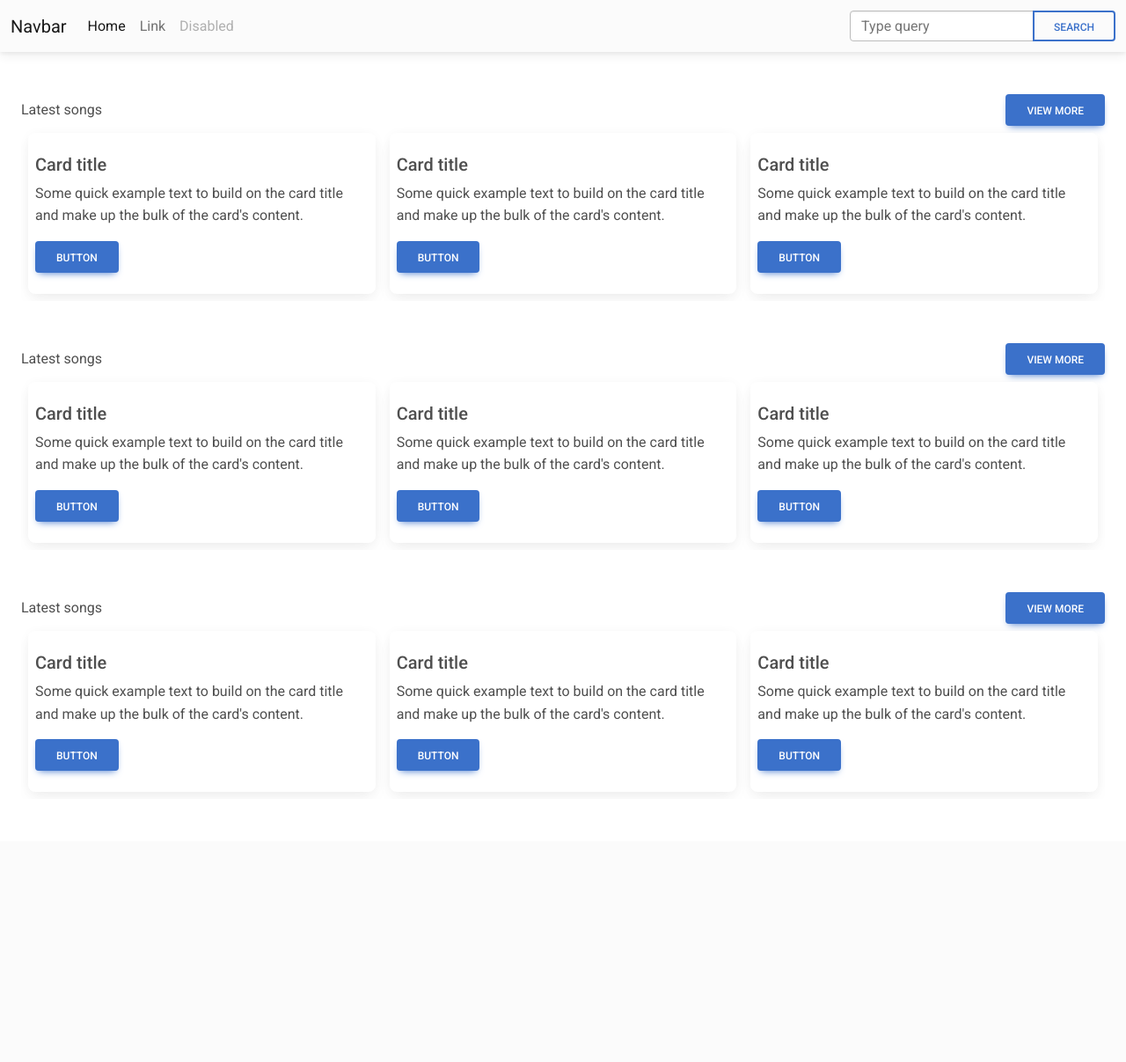
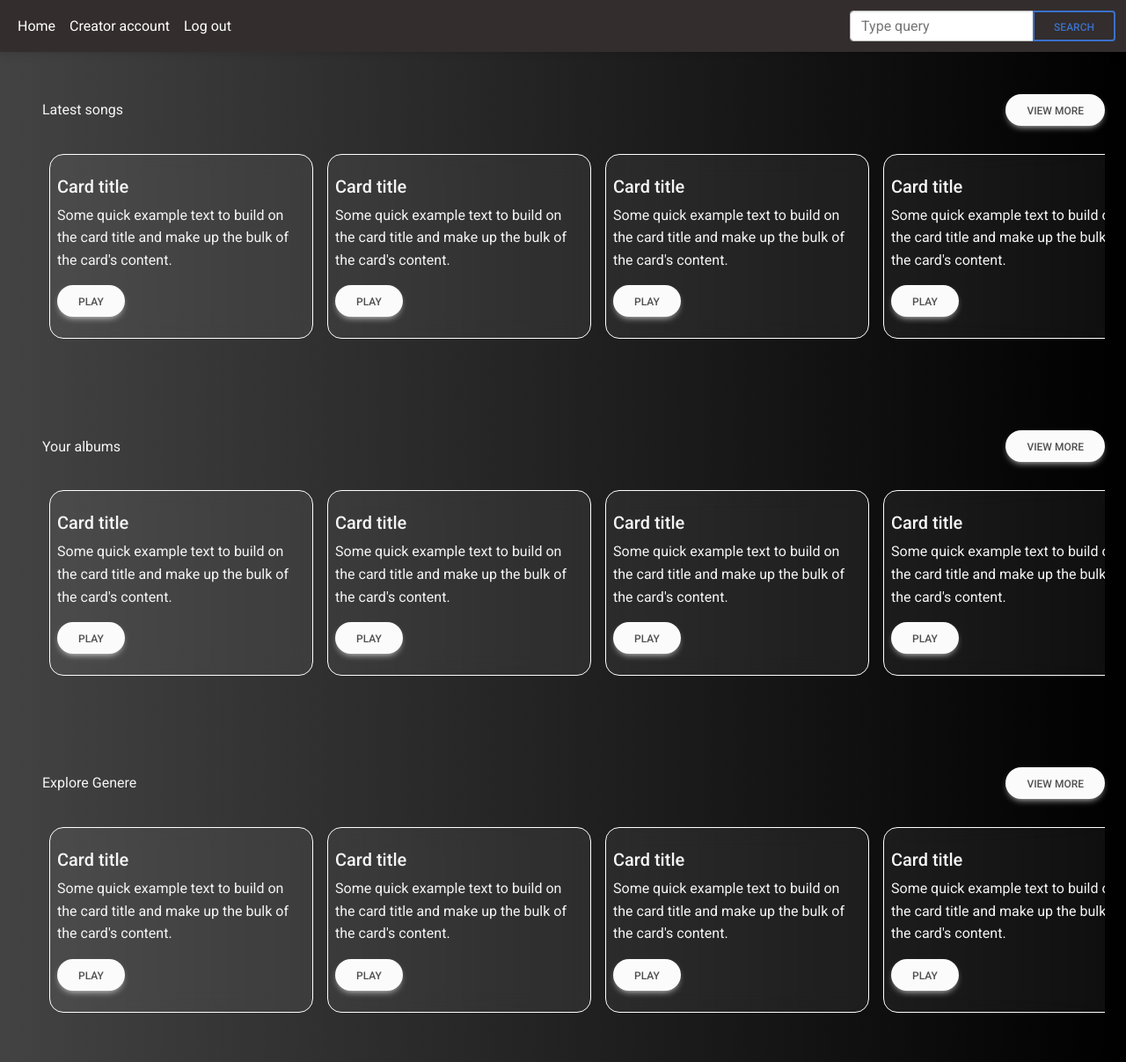
Before and after one commit to Vaibhav240804/Music-streaming-platform, a Flask app: page /home in a window 1280 px wide. Shown: the whole page at 88% size. Before the commit the page ends 882 px from the top, so only its background shows below. Run offline with Flask 3, Linux system fonts and the light colour scheme; some libraries are stand-ins or nearby versions.

Commit message:
adding styles

```diff
--- a/app.py
+++ b/app.py
@@ -46,10 +46,13 @@ def register_user():
 
 # Route for retrieving user information based on username
 
-@app.route("/play",methods=["GET"])
+@app.route("/",methods=["GET"])
 def lyrics():
     return render_template("lyricsnplay.html")
 
+@app.route("/play",methods=["GET"])
+def play():
+    return render_template("lyricsnplay.html")
 
 @app.route("/getuser/loginuser", methods=["GET"])
 def get_user(username):
--- /dev/null
+++ b/static/global.css
@@ -0,0 +1,59 @@
+body {
+  background: #000000; /* fallback for old browsers */
+  background: -webkit-linear-gradient(
+    to right,
+    #434343,
+    #000000
+  ); /* Chrome 10-25, Safari 5.1-6 */
+  background: linear-gradient(
+    to right,
+    #434343,
+    #000000
+  ); /* W3C, IE 10+/ Edge, Firefox 16+, Chrome 26+, Opera 12+, Safari 7+ */
+  overflow-x: hidden;
+  color: whitesmoke;
+}
+.homeparent {
+  color: whitesmoke;
+}
+body::-webkit-scrollbar {
+  width: 12px;
+}
+
+/* Track */
+body::-webkit-scrollbar-track {
+  background-color: #f1f1f1;
+}
+
+/* Handle */
+body::-webkit-scrollbar-thumb {
+  background-color: #a8a6a6;
+  border-radius: 6px;
+}
+
+body::-webkit-scrollbar-thumb:hover {
+  background-color: #555;
+}
+.scrolling-container::-webkit-scrollbar {
+  background-color: inherit;
+  width: inherit;
+}
+.scrolling-container::-webkit-scrollbar-track {
+  background-color: inherit;
+}
+.scrolling-container::-webkit-scrollbar-thumb {
+  background-color: inherit;
+  border-radius: inherit;
+}
+.scrolling-container::-webkit-scrollbar-thumb:hover {
+  background-color: inherit;
+}
+.card {
+  /* From https://css.glass */
+  background: rgba(255, 255, 255, 0.06);
+  border-radius: 16px;
+  box-shadow: 0 4px 30px rgba(0, 0, 0, 0.1);
+  backdrop-filter: blur(10.6px);
+  -webkit-backdrop-filter: blur(10.6px);
+  border: 1px solid rgba(255, 255, 255, 1);
+}
--- a/templates/home.html
+++ b/templates/home.html
@@ -18,33 +18,27 @@
       href="https://cdnjs.cloudflare.com/ajax/libs/mdb-ui-kit/6.4.2/mdb.min.css"
       rel="stylesheet"
     />
+    <link
+      rel="stylesheet"
+      href="{{ url_for('static', filename='global.css') }}"
+    />
   </head>
   <style></style>
   <body>
-    <nav class="navbar navbar-expand-lg navbar-light bg-light">
+    <nav class="navbar navbar-expand-lg navbar-dark bg-dark">
       <div class="container-fluid">
-        <button
-          class="navbar-toggler"
-          type="button"
-          data-mdb-toggle="collapse"
-          data-mdb-target="#navbarTogglerDemo03"
-          aria-controls="navbarTogglerDemo03"
-          aria-expanded="false"
-          aria-label="Toggle navigation"
-        >
-          <i class="fas fa-bars"></i>
-        </button>
-        <a class="navbar-brand" href="#">Navbar</a>
         <div class="collapse navbar-collapse" id="navbarTogglerDemo03">
           <ul class="navbar-nav me-auto mb-2 mb-lg-0">
             <li class="nav-item">
-              <a class="nav-link active" aria-current="page" href="#">Home</a>
+              <a class="nav-link active" aria-current="page" href="/home"
+                >Home</a
+              >
             </li>
             <li class="nav-item">
-              <a class="nav-link" href="#">Link</a>
+              <a class="nav-link active" href="/creator">Creator account</a>
             </li>
             <li class="nav-item">
-              <a class="nav-link disabled">Disabled</a>
+              <a class="nav-link active">Log out</a>
             </li>
           </ul>
           <form class="d-flex input-group w-auto">
@@ -65,130 +59,224 @@
         </div>
       </div>
     </nav>
-    <div class="d-flex flex-column align-items-end px-4 my-5">
     <div
-        class="w-100 d-flex flex-row align-items-center justify-content-between"
+      class="homeparent vw-100 min-vh-100 ps-4 d-flex flex-column align-items-center justify-content-center"
+    >
+      <div class="w-100 d-flex flex-column align-items-end px-4 my-5">
+        <div
+          class="w-100 mb-4 d-flex flex-row align-items-center justify-content-between"
         >
           <span>Latest songs</span
-        ><a class="btn btn-primary" href="#" role="button">View more</a>
+          ><a class="btn btn-light btn-rounded" href="#" role="button">View more</a>
         </div>
         <div
-        class="vh-10 d-flex justify-content-start flex-row align-items-center overflow-x-scroll"
+          class="scrolling-container w-100 vh-10 d-flex justify-content-start flex-row align-items-center overflow-x-scroll"
         >
-        <div class="card m-2" style="width: 33%; height: 100%">
+          <div
+            class="h-100 d-flex justify-content-start flex-row align-items-center"
+            style="
+              min-width: min-content;
+              max-width: max-content;
+              margin: 0 auto;
+              overflow-x: auto;
+            "
+          >
+            <div class="card m-2 hover-shadow" style="width: 300px; height: 100%">
               <div class="card-body px-2">
                 <h5 class="card-title">Card title</h5>
                 <p class="card-text">
-              Some quick example text to build on the card title and make up the
-              bulk of the card's content.
+                  Some quick example text to build on the card title and make up
+                  the bulk of the card's content.
                 </p>
-            <a href="/play" type="button" class="btn btn-primary">Button</a>
+                <a type="button" href="/play" class="btn btn-light btn-rounded">Play</a>
               </div>
             </div>
-        <div class="card m-2" style="width: 33%; height: 100%">
+            <div class="card m-2 hover-shadow" style="width: 300px; height: 100%">
               <div class="card-body px-2">
                 <h5 class="card-title">Card title</h5>
                 <p class="card-text">
-              Some quick example text to build on the card title and make up the
-              bulk of the card's content.
+                  Some quick example text to build on the card title and make up
+                  the bulk of the card's content.
                 </p>
-            <button type="button" class="btn btn-primary">Button</button>
+                <a type="button" href="/play" class="btn btn-light btn-rounded">Play</a>
               </div>
             </div>
-        <div class="card m-2" style="width: 33%; height: 100%">
+            <div class="card m-2 hover-shadow" style="width: 300px; height: 100%">
               <div class="card-body px-2">
                 <h5 class="card-title">Card title</h5>
                 <p class="card-text">
-              Some quick example text to build on the card title and make up the
-              bulk of the card's content.
+                  Some quick example text to build on the card title and make up
+                  the bulk of the card's content.
                 </p>
-            <button type="button" class="btn btn-primary">Button</button>
+                <a type="button" href="/play" class="btn btn-light btn-rounded">Play</a>
+              </div>
+            </div>
+            <div class="card m-2 hover-shadow" style="width: 300px; height: 100%">
+              <div class="card-body px-2">
+                <h5 class="card-title">Card title</h5>
+                <p class="card-text">
+                  Some quick example text to build on the card title and make up
+                  the bulk of the card's content.
+                </p>
+                <a type="button" href="/play" class="btn btn-light btn-rounded">Play</a>
+              </div>
+            </div>
+            <div class="card m-2 hover-shadow" style="width: 300px; height: 100%">
+              <div class="card-body px-2">
+                <h5 class="card-title">Card title</h5>
+                <p class="card-text">
+                  Some quick example text to build on the card title and make up
+                  the bulk of the card's content.
+                </p>
+                <a type="button" href="/play" class="btn btn-light btn-rounded">Play</a>
+              </div>
             </div>
           </div>
         </div>
       </div>
 
-    <div class="d-flex flex-column align-items-end px-4 my-5">
+      <div class="w-100 d-flex flex-column align-items-end px-4 my-5">
         <div
-        class="w-100 d-flex flex-row align-items-center justify-content-between"
+          class="w-100 mb-4 d-flex flex-row align-items-center justify-content-between"
         >
-        <span>Latest songs</span
-        ><a class="btn btn-primary" href="#" role="button">View more</a>
+          <span>Your albums</span
+          ><a class="btn btn-light btn-rounded" href="#" role="button">View more</a>
         </div>
         <div
-        class="vh-10 d-flex justify-content-start flex-row align-items-center overflow-x-scroll"
+          class="scrolling-container w-100 vh-10 d-flex justify-content-start flex-row align-items-center overflow-x-scroll"
         >
-        <div class="card m-2" style="width: 33%; height: 100%">
+          <div
+            class="h-100 d-flex justify-content-start flex-row align-items-center"
+            style="
+              min-width: min-content;
+              max-width: max-content;
+              margin: 0 auto;
+              overflow-x: auto;
+            "
+          >
+            <div class="card m-2 hover-shadow" style="width: 300px; height: 100%">
               <div class="card-body px-2">
                 <h5 class="card-title">Card title</h5>
                 <p class="card-text">
-              Some quick example text to build on the card title and make up the
-              bulk of the card's content.
+                  Some quick example text to build on the card title and make up
+                  the bulk of the card's content.
                 </p>
-            <button type="button" class="btn btn-primary">Button</button>
+                <a type="button" href="/play" class="btn btn-light btn-rounded">Play</a>
               </div>
             </div>
-        <div class="card m-2" style="width: 33%; height: 100%">
+            <div class="card m-2 hover-shadow" style="width: 300px; height: 100%">
               <div class="card-body px-2">
                 <h5 class="card-title">Card title</h5>
                 <p class="card-text">
-              Some quick example text to build on the card title and make up the
-              bulk of the card's content.
+                  Some quick example text to build on the card title and make up
+                  the bulk of the card's content.
                 </p>
-            <button type="button" class="btn btn-primary">Button</button>
+                <a type="button" href="/play" class="btn btn-light btn-rounded">Play</a>
               </div>
             </div>
-        <div class="card m-2" style="width: 33%; height: 100%">
+            <div class="card m-2 hover-shadow" style="width: 300px; height: 100%">
               <div class="card-body px-2">
                 <h5 class="card-title">Card title</h5>
                 <p class="card-text">
-              Some quick example text to build on the card title and make up the
-              bulk of the card's content.
+                  Some quick example text to build on the card title and make up
+                  the bulk of the card's content.
                 </p>
-            <button type="button" class="btn btn-primary">Button</button>
+                <a type="button" href="/play" class="btn btn-light btn-rounded">Play</a>
+              </div>
+            </div>
+            <div class="card m-2 hover-shadow" style="width: 300px; height: 100%">
+              <div class="card-body px-2">
+                <h5 class="card-title">Card title</h5>
+                <p class="card-text">
+                  Some quick example text to build on the card title and make up
+                  the bulk of the card's content.
+                </p>
+                <a type="button" href="/play" class="btn btn-light btn-rounded">Play</a>
+              </div>
+            </div>
+            <div class="card m-2 hover-shadow" style="width: 300px; height: 100%">
+              <div class="card-body px-2">
+                <h5 class="card-title">Card title</h5>
+                <p class="card-text">
+                  Some quick example text to build on the card title and make up
+                  the bulk of the card's content.
+                </p>
+                <a type="button" href="/play" class="btn btn-light btn-rounded">Play</a>
+              </div>
             </div>
           </div>
         </div>
       </div>
 
-    <div class="d-flex flex-column align-items-end px-4 my-5">
+      <div class="w-100 d-flex flex-column align-items-end px-4 my-5">
         <div
-        class="w-100 d-flex flex-row align-items-center justify-content-between"
+          class="w-100 mb-4 d-flex flex-row align-items-center justify-content-between"
         >
-        <span>Latest songs</span
-        ><a class="btn btn-primary" href="#" role="button">View more</a>
+          <span>Explore Genere</span
+          ><a class="btn btn-light btn-rounded" href="#" role="button">View more</a>
         </div>
         <div
-        class="vh-10 d-flex justify-content-start flex-row align-items-center overflow-x-scroll"
+          class="scrolling-container w-100 vh-10 d-flex justify-content-start flex-row align-items-center overflow-x-scroll"
         >
-        <div class="card m-2" style="width: 33%; height: 100%">
+          <div
+            class="h-100 d-flex justify-content-start flex-row align-items-center"
+            style="
+              min-width: min-content;
+              max-width: max-content;
+              margin: 0 auto;
+              overflow-x: auto;
+            "
+          >
+            <div class="card m-2 hover-shadow" style="width: 300px; height: 100%">
               <div class="card-body px-2">
                 <h5 class="card-title">Card title</h5>
                 <p class="card-text">
-              Some quick example text to build on the card title and make up the
-              bulk of the card's content.
+                  Some quick example text to build on the card title and make up
+                  the bulk of the card's content.
                 </p>
-            <button type="button" class="btn btn-primary">Button</button>
+                <a type="button" href="/play" class="btn btn-light btn-rounded">Play</a>
               </div>
             </div>
-        <div class="card m-2" style="width: 33%; height: 100%">
+            <div class="card m-2 hover-shadow" style="width: 300px; height: 100%">
               <div class="card-body px-2">
                 <h5 class="card-title">Card title</h5>
                 <p class="card-text">
-              Some quick example text to build on the card title and make up the
-              bulk of the card's content.
+                  Some quick example text to build on the card title and make up
+                  the bulk of the card's content.
                 </p>
-            <button type="button" class="btn btn-primary">Button</button>
+                <a type="button" href="/play" class="btn btn-light btn-rounded">Play</a>
               </div>
             </div>
-        <div class="card m-2" style="width: 33%; height: 100%">
+            <div class="card m-2 hover-shadow" style="width: 300px; height: 100%">
               <div class="card-body px-2">
                 <h5 class="card-title">Card title</h5>
                 <p class="card-text">
-              Some quick example text to build on the card title and make up the
-              bulk of the card's content.
+                  Some quick example text to build on the card title and make up
+                  the bulk of the card's content.
                 </p>
-            <button type="button" class="btn btn-primary">Button</button>
+                <a type="button" href="/play" class="btn btn-light btn-rounded">Play</a>
+              </div>
+            </div>
+            <div class="card m-2 hover-shadow" style="width: 300px; height: 100%">
+              <div class="card-body px-2">
+                <h5 class="card-title">Card title</h5>
+                <p class="card-text">
+                  Some quick example text to build on the card title and make up
+                  the bulk of the card's content.
+                </p>
+                <a type="button" href="/play" class="btn btn-light btn-rounded">Play</a>
+              </div>
+            </div>
+            <div class="card m-2 hover-shadow" style="width: 300px; height: 100%">
+              <div class="card-body px-2">
+                <h5 class="card-title">Card title</h5>
+                <p class="card-text">
+                  Some quick example text to build on the card title and make up
+                  the bulk of the card's content.
+                </p>
+                <a type="button" href="/play" class="btn btn-light btn-rounded">Play</a>
+              </div>
+            </div>
           </div>
         </div>
       </div>
```
Also changed, not shown: templates/creator.html (added, +27 -0 lines), templates/lyricsnplay.html (+25 -21 lines). Lines whose indentation alone changed are shown as unchanged.
